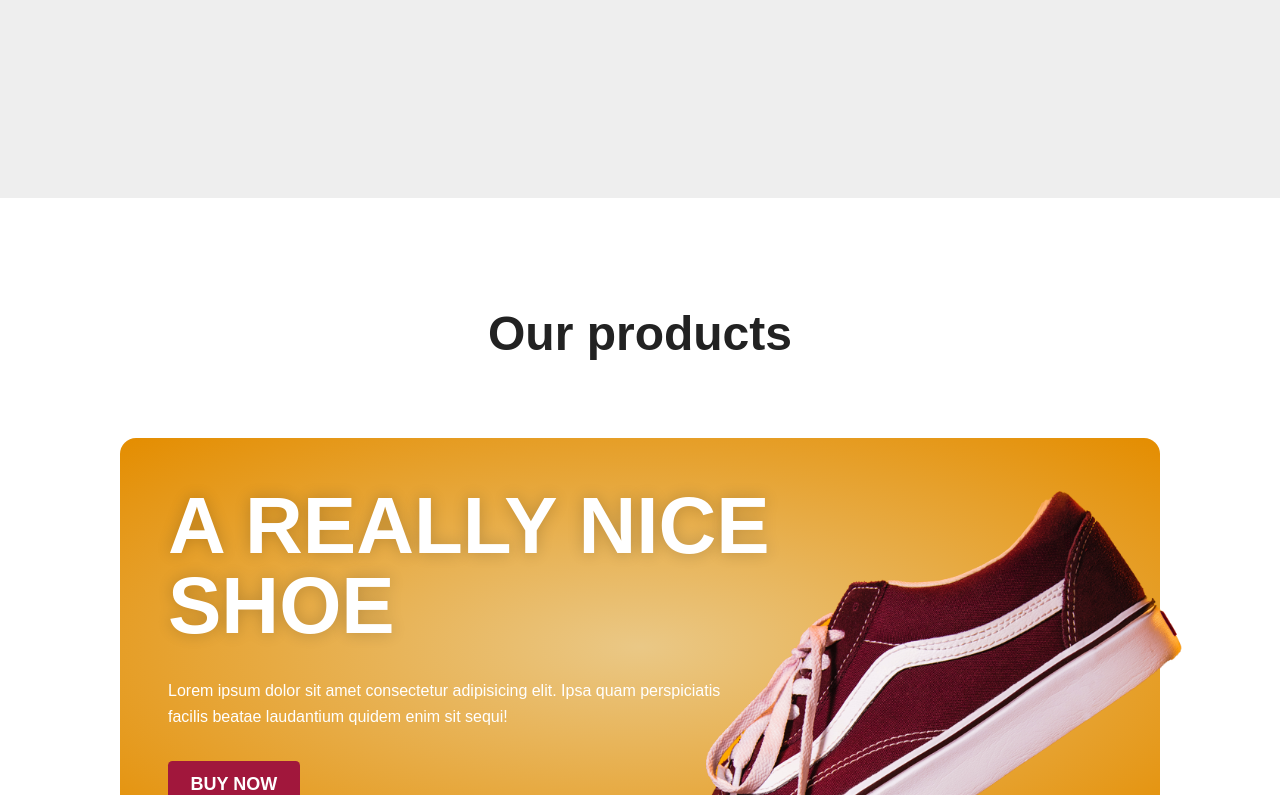
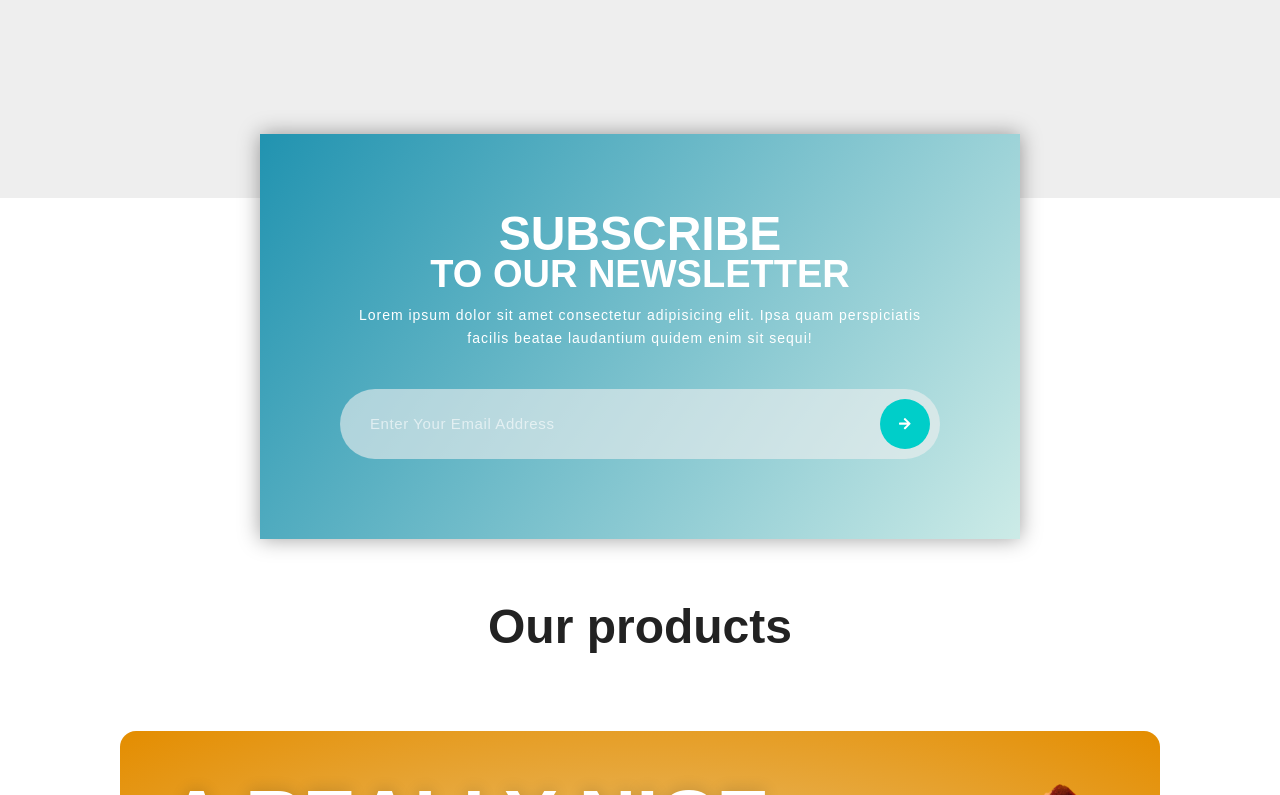
Before and after one commit to julie-p/ecommerce-mern-stack, a React (Create React App) app: page / in a window 1280 px wide. Shown: the part 1465-2260 px from the top of the page. Built offline with nearby package versions, Linux system fonts and the light colour scheme.

Commit message:
newsletter component css done

```diff
--- a/src/Components/Newsletter.js
+++ b/src/Components/Newsletter.js
@@ -1,9 +1,25 @@
 import React from 'react';
+import "../styles/Newsletter.css";
+import { FontAwesomeIcon } from '@fortawesome/react-fontawesome';
+import { faArrowRight } from '@fortawesome/free-solid-svg-icons';
 
 function Newsletter() {
     return (
-        <div>
+        <div className="newsletter">
+            <div className="newsletter__container">
+                <h1>Subscribe
+                    <span> To Our Newsletter</span>
+                </h1>
 
+                <p>Lorem ipsum dolor sit amet consectetur adipisicing elit. Ipsa quam perspiciatis facilis beatae laudantium quidem enim sit sequi!</p>
+
+                <div className="newsletter__txtb">
+                    <input type="text" placeholder="Enter Your Email Address" />
+                    <button type="button">
+                        <FontAwesomeIcon icon={faArrowRight} />
+                    </button>
+                </div>
+            </div>
         </div>
     )
 };
--- a/src/Pages/Homepage.js
+++ b/src/Pages/Homepage.js
@@ -18,10 +18,9 @@ function Homepage() {
             <main>
                 <FeaturedItem />
 
-                <ProductsHome />
-
                 <Newsletter />
 
+                <ProductsHome />
             </main>
 
             <Footer />
--- /dev/null
+++ b/src/styles/Newsletter.css
@@ -0,0 +1,80 @@
+.newsletter {
+    display: flex;
+    align-items: center;
+    justify-content: center;
+}
+
+.newsletter__container {
+    background: linear-gradient(125deg, #2193b0, #ccebe7);
+    width: 600px;
+    padding: 80px;
+    text-align: center;
+    margin-top: -4rem;
+    margin-bottom: -3rem;
+    box-shadow: 0 0 20px #00000060;
+}
+
+.newsletter__container h1 {
+    text-transform: uppercase;
+    color: #fff;
+    font-size: 48px;
+    line-height: 40px;
+}
+
+.newsletter__container h1 span {
+    display: block;
+    font-size: 38px;
+}
+
+.newsletter__container p {
+    color: #fff;
+    font-size: 14px;
+    letter-spacing: 1px;
+    margin: 10px 0;
+}
+
+.newsletter__txtb {
+    width: 100%;
+    height: 70px;
+    background: #f1f1f199;
+    border-radius: 40px;
+    position: relative;
+    margin-top: 40px;
+}
+
+.newsletter__txtb input {
+    width: 100%;
+    height: 70px;
+    border-radius: 40px;
+    border: 0;
+    background: none;
+    padding: 0 30px;
+    padding-right: 80px;
+    outline: none;
+    font-size: 15px;
+    opacity: .6;
+}
+
+::placeholder {
+    color: #fff;
+    letter-spacing: .6px;
+}
+
+.newsletter__txtb button {
+    background: #00cec9;
+    color: #fff;
+    border: 0;
+    border-radius:  50%;
+    width: 50px;
+    height: 50px;
+    position: absolute;
+    right: 10px;
+    top: 10px;
+    outline: none;
+    cursor: pointer;
+    transition: .3s linear;
+}
+
+.newsletter__txtb button:hover {
+    opacity: .5;
+}
```
